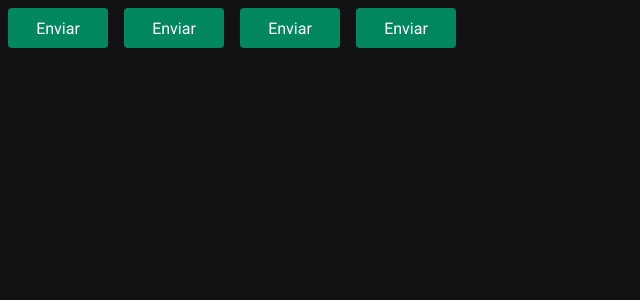
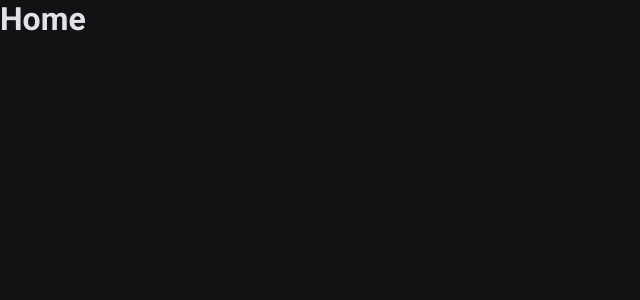
Before and after one commit to firestormDev/ignite-timer, a React (Vite) app: page / in a window 1280 px wide. Shown: the top 300 px of the page, without its empty margins (0-640 px from the left). Built offline with nearby package versions, Linux system fonts and the light colour scheme.

Commit message:
config: React Router DOM

```diff
--- a/package.json
+++ b/package.json
@@ -12,6 +12,7 @@
   "dependencies": {
     "react": "^18.2.0",
     "react-dom": "^18.2.0",
+    "react-router-dom": "^6.23.1",
     "styled-components": "^6.1.8"
   },
   "devDependencies": {
--- a/src/App.tsx
+++ b/src/App.tsx
@@ -1,17 +1,17 @@
 import { ThemeProvider } from 'styled-components'
-import { Button } from './components/Button'
+import { BrowserRouter } from 'react-router-dom'
+import { Router } from './Router'
+
+import { GlobalStyle } from './styles/global'
 import { defaultTheme } from './styles/themes/default'
-import { GlobalStyle } from './styles/global'
 
 export function App() {
   return (
     <ThemeProvider theme={defaultTheme}>
-      <Button variant="primary" />
-      <Button variant="secondary" />
-      <Button variant="sucess" />
-      <Button variant="danger" />
-
-      <GlobalStyle></GlobalStyle>
+      <BrowserRouter>
+        <Router />
+      </BrowserRouter>
+      <GlobalStyle />
     </ThemeProvider>
   )
 }
--- /dev/null
+++ b/src/Router.tsx
@@ -0,0 +1,12 @@
+import { Routes, Route } from 'react-router-dom'
+import { History } from './pages/History'
+import { Home } from './pages/Home'
+
+export function Router() {
+  return (
+    <Routes>
+      <Route path="/" element={<Home />} />
+      <Route path="/history" element={<History />} />
+    </Routes>
+  )
+}
--- a/src/components/Button.styles.ts
+++ /dev/null
@@ -1,30 +0,0 @@
-import styled, { css } from 'styled-components'
-
-export type ButtonVariant = 'primary' | 'secondary' | 'danger' | 'sucess'
-
-interface ButtonContainerProps {
-  variant: ButtonVariant
-}
-
-const buttonVariants = {
-  primary: 'purple',
-  secondary: 'orange',
-  danger: 'red',
-  sucess: 'green',
-}
-
-export const ButtonContainer = styled.button<ButtonContainerProps>`
-  width: 100px;
-  height: 40px;
-  border: 0;
-  border-radius: 4px;
-  margin: 8px;
-
-  background-color: ${(props) => props.theme['green-500']};
-  color: ${(props) => props.theme.white};
-  /* ${(props) => {
-    return css`
-      background-color: ${buttonVariants[props.variant]};
-    `
-  }} */
-`
--- a/src/components/Button.tsx
+++ /dev/null
@@ -1,9 +0,0 @@
-import { ButtonContainer, ButtonVariant } from './Button.styles'
-
-interface ButtonProps {
-  variant?: ButtonVariant
-}
-
-export function Button({ variant = 'primary' }: ButtonProps) {
-  return <ButtonContainer variant={variant}>Enviar</ButtonContainer>
-}
--- /dev/null
+++ b/src/pages/History.tsx
@@ -0,0 +1,3 @@
+export function History() {
+  return <h1>History</h1>
+}
--- /dev/null
+++ b/src/pages/Home.tsx
@@ -0,0 +1,3 @@
+export function Home() {
+  return <h1>Home</h1>
+}
```
Also changed, not shown: 1 other file (tests, documents, lock files or other folders).
